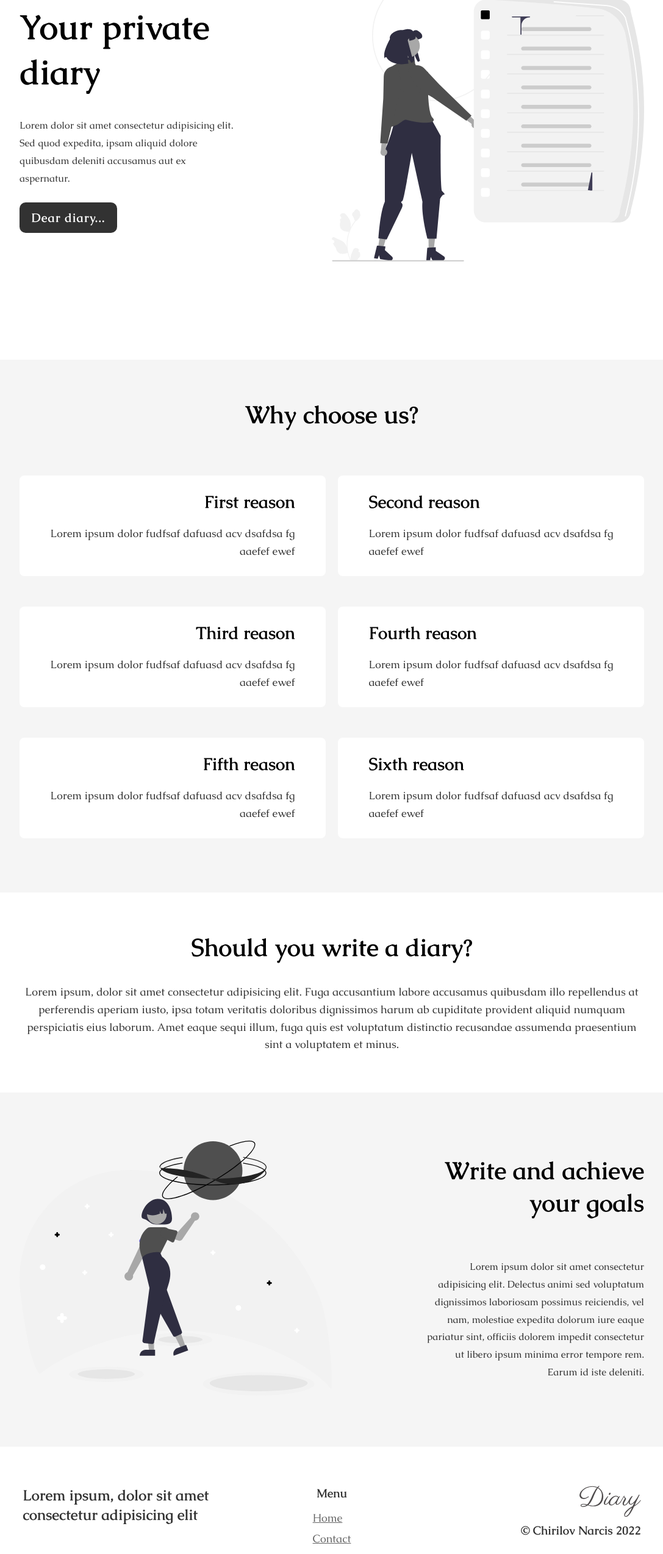
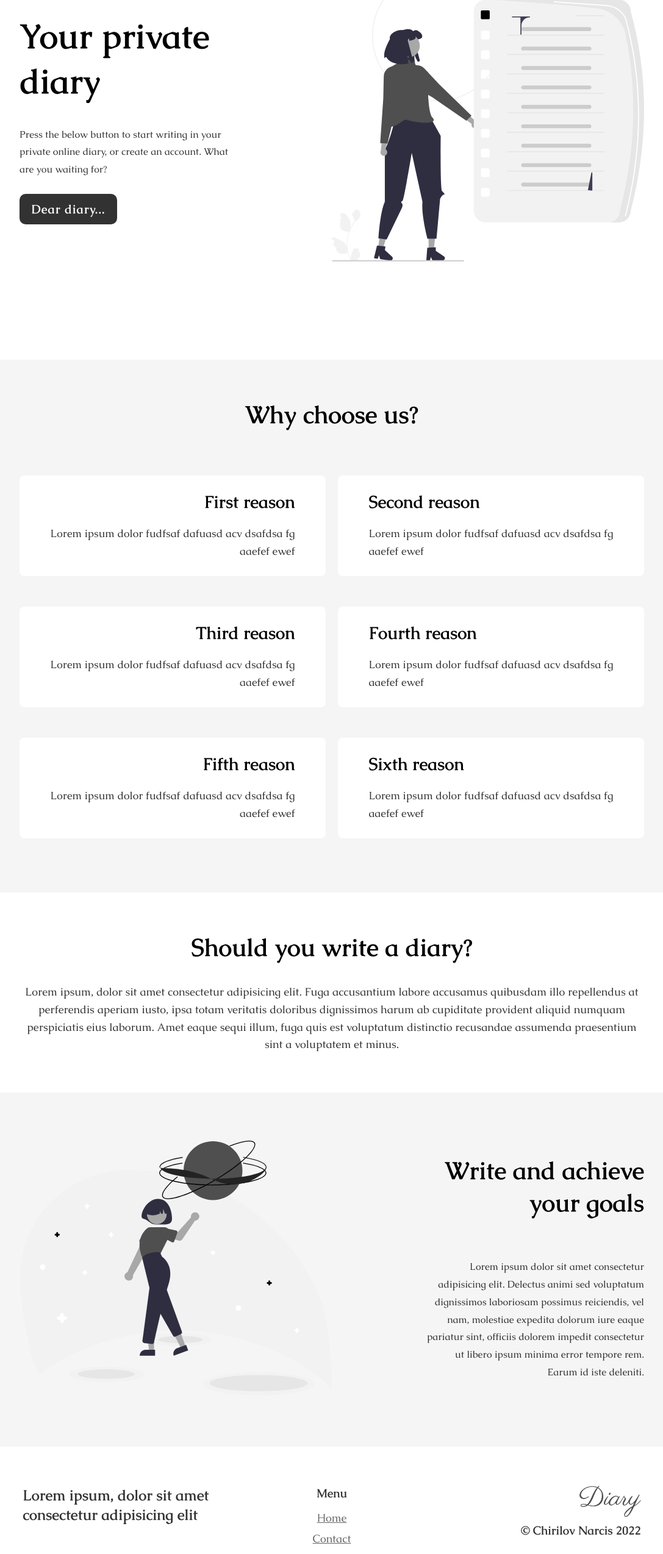
Before and after one commit to Narcis2005/diary-frontend, a Next.js app: page / in a window 1280 px wide. Shown: the part 210-2759 px from the top of the page at 61% size, without its empty margins (96-1183 px from the left). Built offline with nearby package versions, Linux system fonts and the light colour scheme.

Commit message:
added link for journal in profile

```diff
--- a/components/Footer/components.tsx
+++ b/components/Footer/components.tsx
@@ -71,6 +71,7 @@ export const FooterMenu = styled.ul`
     display: flex;
     flex-direction: column;
     gap: 10px;
+    text-align: center;
 `;
 export const FooterMenuTitle = styled.h4`
     opacity: 0.8;
--- a/components/Hero/index.tsx
+++ b/components/Hero/index.tsx
@@ -24,8 +24,7 @@ const Hero = () => {
                     </HeadingContainer>
                     <ParagraphContainer>
                         <Paragraph>
-                            Lorem dolor sit amet consectetur adipisicing elit. Sed quod expedita, ipsam aliquid dolore
-                            quibusdam deleniti accusamus aut ex aspernatur.
+                            Press the below button to start writing in your private online diary, or create an account. What are you waiting for?
                         </Paragraph>
                     </ParagraphContainer>
                     <StartWritingButtonContainer>
--- a/components/ProfileComponent/index.tsx
+++ b/components/ProfileComponent/index.tsx
@@ -152,6 +152,9 @@ const ProfileComponent = ({
                     </ImageContainerProfile>
                     <ProfileLinksContainer>
                         <ProfileLinkItem>
+                            <Link href="/journal">Write in diary</Link>
+                        </ProfileLinkItem>
+                        <ProfileLinkItem>
                             <Link href="/profile/password-change">Change Password</Link>
                         </ProfileLinkItem>
                         <ProfileLinkItem>
```
